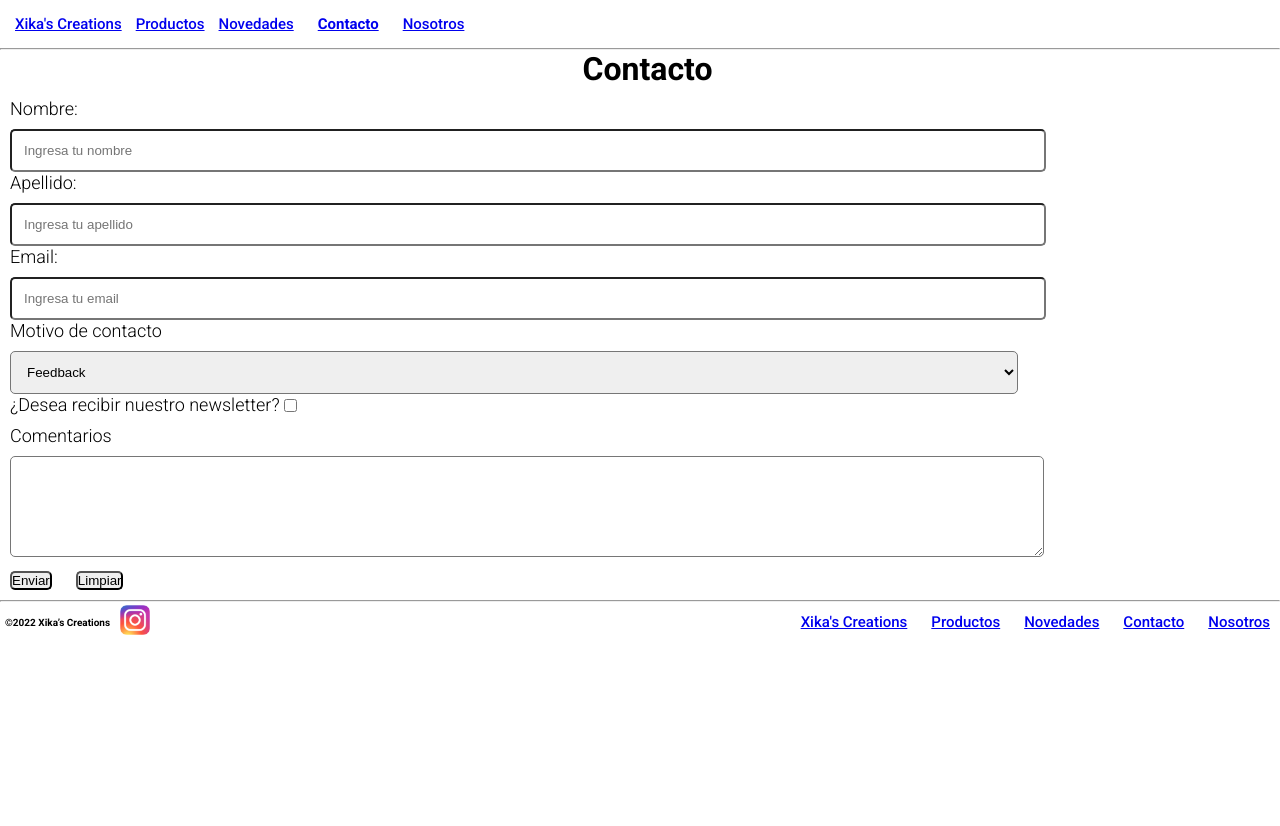
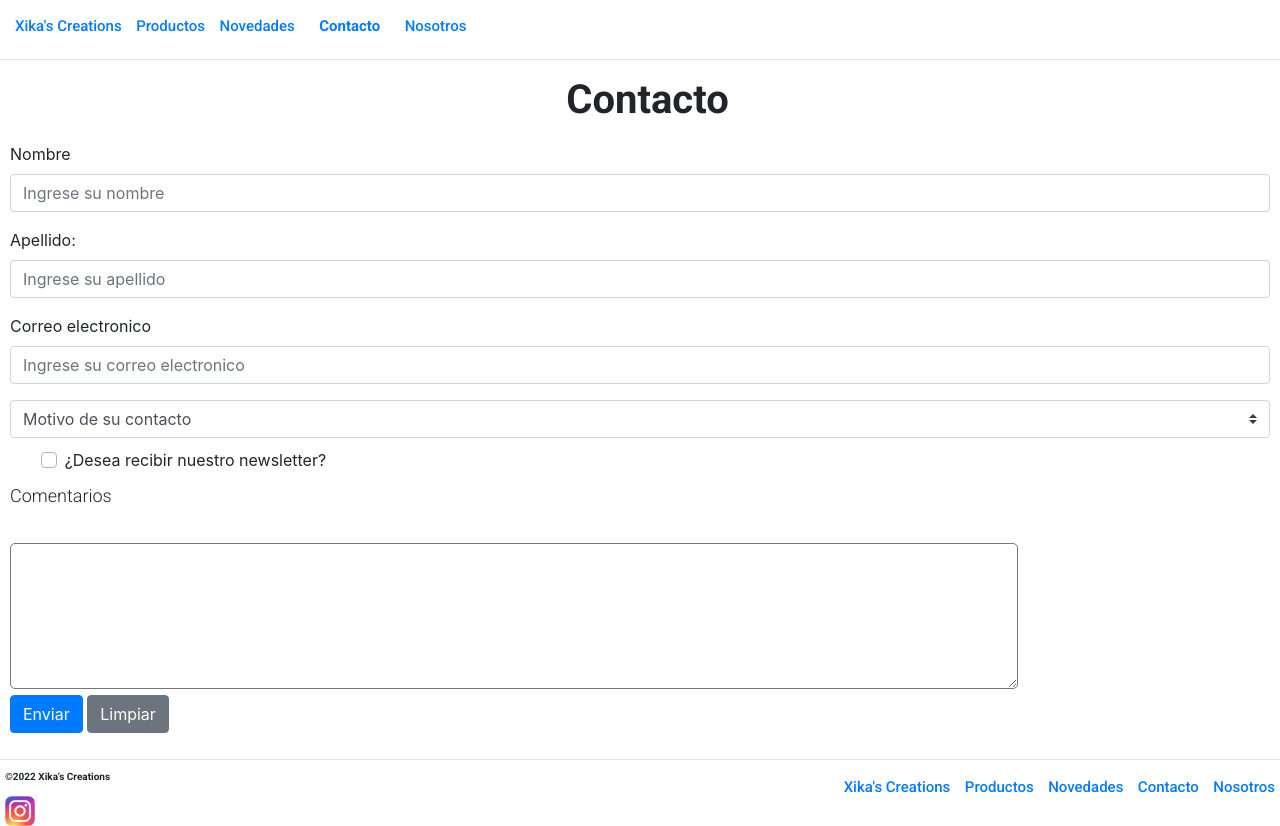
Before and after one commit to benjaminZarate/Xikas-Creations, a website: page Pages/contact.html in a window 1280 px wide. Drawn offline with nearby package versions, Linux system fonts and the light colour scheme.

Commit message:
index and contact with bootstrap

```diff
--- a/Pages/contact.html
+++ b/Pages/contact.html
@@ -4,11 +4,15 @@
     <meta charset="UTF-8">
     <meta http-equiv="X-UA-Compatible" content="IE=edge">
     <meta name="viewport" content="width=device-width, initial-scale=1.0">
-    <link rel="stylesheet" href="../assets/css/styles.css">
+    <link rel="stylesheet" href="../assets/css/bootstrap.min.css">
+    <script src="https://cdn.jsdelivr.net/npm/jquery@3.5.1/dist/jquery.slim.min.js" integrity="sha384-DfXdz2htPH0lsSSs5nCTpuj/zy4C+OGpamoFVy38MVBnE+IbbVYUew+OrCXaRkfj" crossorigin="anonymous"></script>
+    <script src="https://cdn.jsdelivr.net/npm/popper.js@1.16.1/dist/umd/popper.min.js" integrity="sha384-9/reFTGAW83EW2RDu2S0VKaIzap3H66lZH81PoYlFhbGU+6BZp6G7niu735Sk7lN" crossorigin="anonymous"></script>
+    <script src="https://cdn.jsdelivr.net/npm/bootstrap@4.6.1/dist/js/bootstrap.min.js" integrity="sha384-VHvPCCyXqtD5DqJeNxl2dtTyhF78xXNXdkwX1CZeRusQfRKp+tA7hAShOK/B/fQ2" crossorigin="anonymous"></script>
 
     <link rel="preconnect" href="https://fonts.googleapis.com">
     <link rel="preconnect" href="https://fonts.gstatic.com" crossorigin>
     <link href="https://fonts.googleapis.com/css2?family=Roboto:wght@300;500;700&display=swap" rel="stylesheet">
+    <link rel="stylesheet" href="../assets/css/styles.css">
     <title>Contacto</title>
 </head>
 <main>
@@ -28,33 +32,38 @@
         </header>
         <div class="form">
             <form action="thanks.html" method="get" enctype="application/x-www-form-urlencoded">
-                <p><label class="roboto" for="nombre">Nombre: </label></p>
-            <input class="styleInput" type="text" name="nombre" placeholder="Ingresa tu nombre"/>
+                <div class="form-group">
+                    <label for="nombre">Nombre</label>
+                    <input type="text" class="form-control" id="nombre" placeholder="Ingrese su nombre">
+                </div>
+                <div class="form-group">
+                    <label for="apellido">Apellido:</label>
+                    <input type="text" class="form-control" id="apellido" placeholder="Ingrese su apellido">
+                </div>
+                <div class="form-group">
+                    <label for="email">Correo electronico</label>
+                    <input type="text" class="form-control" id="email" placeholder="Ingrese su correo electronico">
+                </div>
+                <select class="custom-select">
+                    <option selected>Motivo de su contacto</option>
+                    <option value="3">Ayuda</option>
+                    <option value="1">Feedback</option>
+                    <option value="2">Felicitaciones</option>
+                    <option value="3">Reclamo</option>
+                </select>
+                <div class="newsletterCheckbox">
+                    <div class="custom-control custom-checkbox">
+                        <input type="checkbox" class="custom-control-input" id="newsletter">
+                        <label class="custom-control-label" for="newsletter">¿Desea recibir nuestro newsletter?</label>
+                    </div>
+                </div>
 
-            <p><label for="apellido">Apellido: </label></p>
-            <input class="styleInput" type="text" name="apellido" placeholder="Ingresa tu apellido"/>
-
-            <p><label for="email">Email: </label></p>
-            <input class="styleInput" type="text" name="email" placeholder="Ingresa tu email"/>
-
-            <p><label for="motivo">Motivo de contacto</label></p>
-            <select class="styleInput" name="motivo">
-                <option class="roboto" value="Feedback">Feedback</option>
-                <option value="Felicitaciones">Felicitaciones</option>
-                <option value="Reclamo">Reclamo</option>
-            </select>
-
-            <p><label for="newsletter">¿Desea recibir nuestro newsletter?
-                <input type="checkbox" name="newsletter"/>
-            </label></p>
-
-
-            <p><label for="comentarios">Comentarios</label></p>
-            <textarea class="styleInput" name="comentarios" id="comentarios" rows="5" cols="40"></textarea>
-            <div>
-                <input class="buttons" type="submit" value="Enviar" />
-                <input class="buttons" type="reset" value="Limpiar" />
-            </div>
+                <p><label for="comentarios">Comentarios</label></p>
+                <textarea class="styleInput" name="comentarios" id="comentarios" rows="5" cols="40"></textarea>
+                <div>
+                    <input class="btn btn-primary" type="submit" value="Enviar" />
+                    <input class="btn btn-secondary" type="reset" value="Limpiar" />
+                </div>
             </form>
         </div>
         <hr>
--- a/assets/css/styles.css
+++ b/assets/css/styles.css
@@ -51,6 +51,10 @@ header h1{
     padding-left: 15px;
     overflow-wrap: break-word;
     word-wrap: break-word;
+}
+
+.carousel-inner img{
+    margin:auto;
 }
 
 .content{
@@ -114,13 +118,18 @@ footer{
     justify-content: space-between;
 }
 
-footer a{
+footer div a{
     padding: 5px;
 }
 
-footer div{
+/* footer div{
     display: flex;
     align-items: center;
+} */
+
+footer div a img{
+    width: 30px;
+    height: 30px;
 }
 
 /* Forms Style */
@@ -151,6 +160,11 @@ input[type=checkbox]{
     vertical-align: middle;
     position: relative;
     bottom: 1px;
+}
+
+.newsletterCheckbox{
+    margin-left: 0px;
+    padding: 10px;
 }
 
 /* Index Style */
@@ -263,7 +277,7 @@ input[type=checkbox]{
         display: flex;
         align-items: center;
         /* background-color: grey; */
-        height: 40px;
+        /* height: 40px; */
         /* position: fixed;*/
         bottom: 0;
         left: 0;
@@ -271,12 +285,13 @@ input[type=checkbox]{
         justify-content: space-between;
     }
 
-    footer a{
-        padding: 5px;
-    }
-
-    footer div{
+    /* footer div{
         display: flex;
         align-items: center;
+    } */
+
+    footer div a img{
+        width: 30px;
+        height: 30px;
     }
 }
--- /dev/null
+++ b/package.json
@@ -0,0 +1,5 @@
+{
+  "dependencies": {
+    "bootstrap": "^5.2.0-beta1"
+  }
+}
```
Also changed, not shown: index.html (+35 -9 lines), assets/css/bootstrap.min.css (added), assets/js/bootstrap.min.js (added), 1 other file.
